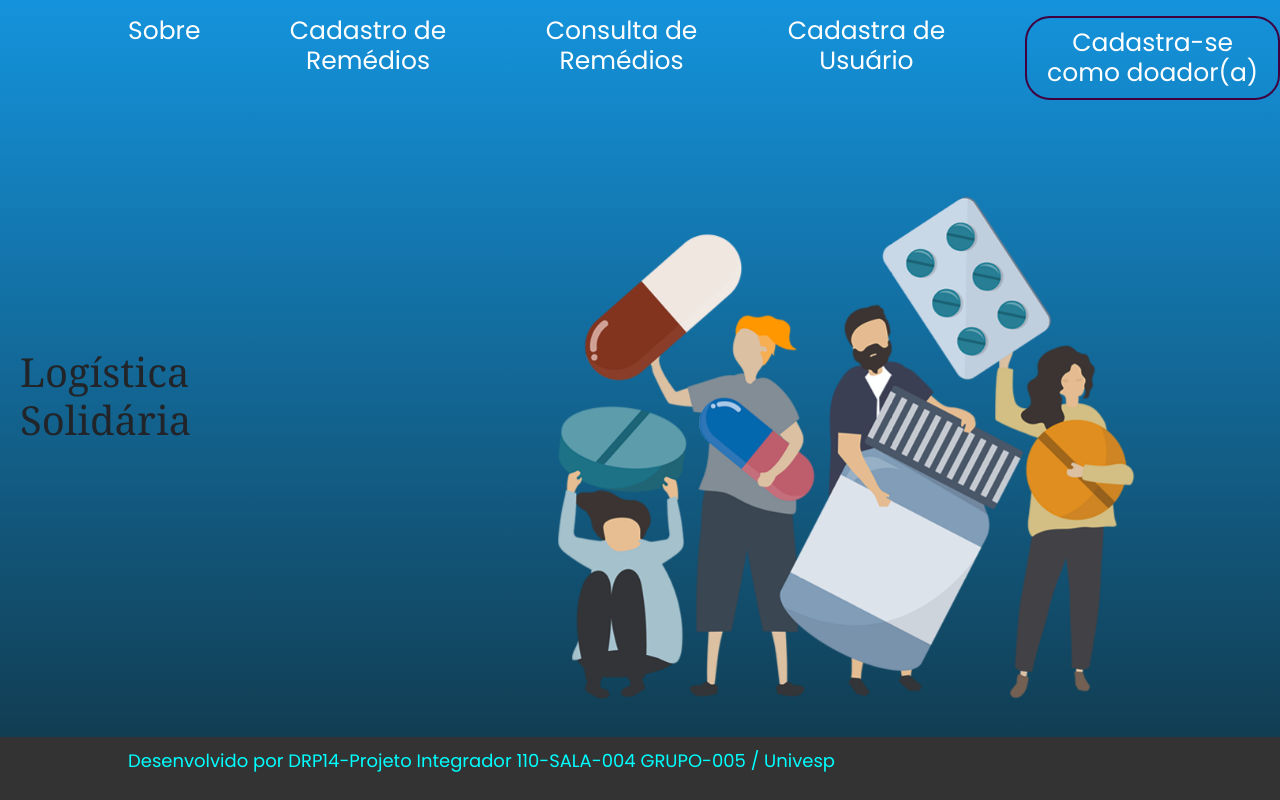
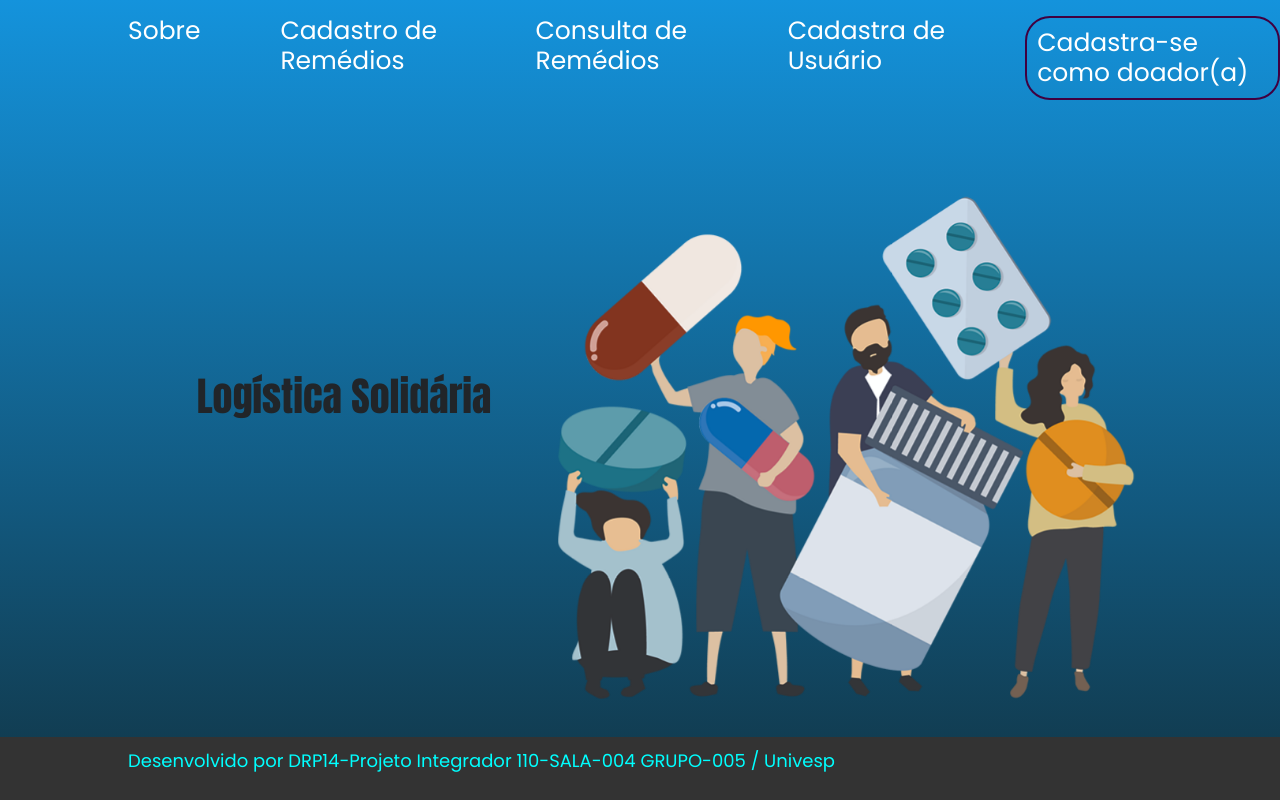
Before and after one commit to anpaz2000/sistemaWebDoacao, a Flask app: page / in a window 1280 px wide; the page is wider, and only the part inside the window is pictured. Run offline with Flask 3, Linux system fonts and the light colour scheme.

```diff
--- a/static/css/home.css
+++ b/static/css/home.css
@@ -67,7 +67,6 @@ a:hover{
 
 }
 
-
 body{
     /*background: linear-gradient(to bottom, #f40410, hsl(168, 53%, 58%));*/
     background-image: linear-gradient(0deg, rgba(17, 54, 71), rgba(20, 147, 220));
@@ -82,11 +81,11 @@ body{
 
 }
 
-header {
+header, h1 {
     width:100vw;
     margin: 0;
     color: wheat;
-    text-align:center;
+    /*text-align:center;*/
     padding: 15vh 0;
 
     font-size: 50%;
@@ -95,19 +94,7 @@ header {
    color: #f40410;
 
 }
-main{
-    /*text-align: center; */
-    display: flex;
-    flex-direction: row;
-    margin-top: 50px;
 
-}
-h1{
-    color:aqua;
-    font-size: 50px;
-    line-height: 10px;
-    font-family: Cambria, Cochin, Georgia, Times, 'Times New Roman', serif;
-}
 /*.sobre{
     background-color: azure;
     padding: 2%;
--- a/templates/home.html
+++ b/templates/home.html
@@ -29,7 +29,9 @@
 
     <main>
 
-
+       <aside>
+            <h1>Logística Solidária</h1>
+       </aside>
 
         <!--e<ediv class="fundo__Degrade">
             e<div class="img__SobrepostaFundo"></div>
```
